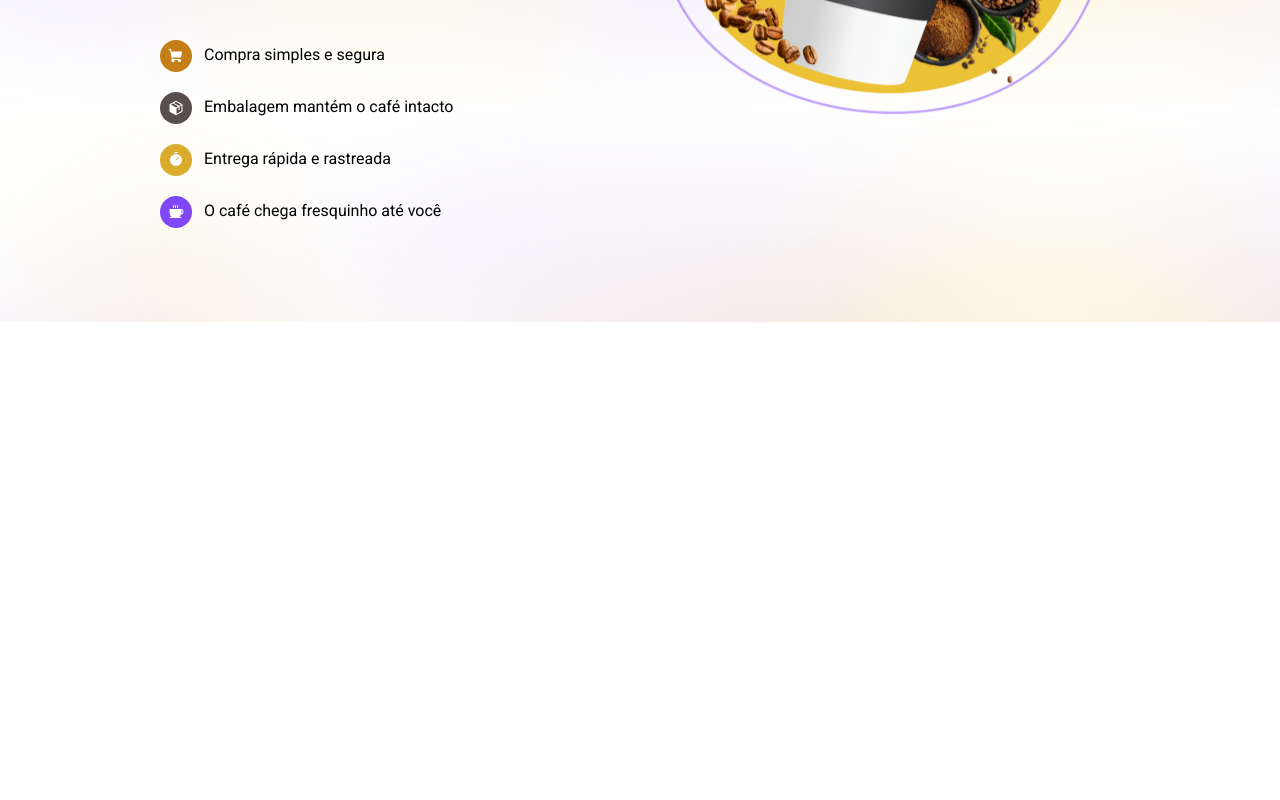
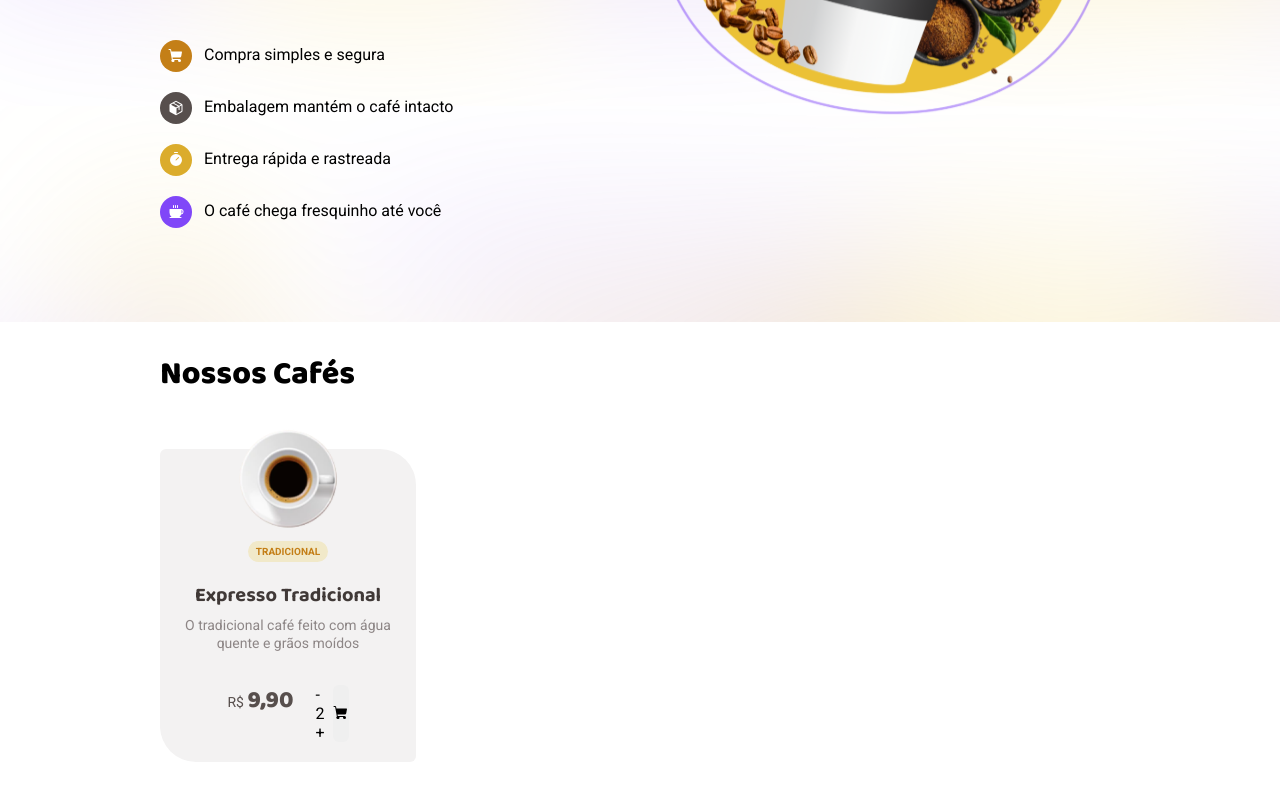
Before and after one commit to felipefss/ignite, a React (Vite) app in the folder 02-coffee-delivery/: page / in a window 1280 px wide. Shown: the part 542-1342 px from the top of the page. Before the commit the page ends 864 px from the top, so only its background shows below. Built offline with nearby package versions, Linux system fonts and the light colour scheme.

Commit message:
Start styling CoffeeList cards.

```diff
--- a/02-coffee-delivery/src/components/Button/index.tsx
+++ b/02-coffee-delivery/src/components/Button/index.tsx
@@ -12,7 +12,7 @@ const buttonsMap = {
   icon: Styled.IconButton,
   small: '',
   cart: Styled.CartButton,
-  location: ''
+  location: Styled.LocationButton
 };
 
 export function Button({ children, variant = 'button', cartAmount }: ButtonProps) {
--- a/02-coffee-delivery/src/components/Button/styles.ts
+++ b/02-coffee-delivery/src/components/Button/styles.ts
@@ -15,7 +15,7 @@ const BaseButton = styled.button<CartButtonProps>`
   cursor: pointer;
 `;
 
-export const IconButton = styled(BaseButton)`
+export const LocationButton = styled(BaseButton)`
   padding: 0.75rem;
   gap: 0.25rem;
 
@@ -61,3 +61,5 @@ export const CartButton = styled(BaseButton)`
     border-radius: 1000px;
   }
 `;
+
+export const IconButton = styled(BaseButton)``;
--- /dev/null
+++ b/02-coffee-delivery/src/pages/Main/components/Card/index.tsx
@@ -0,0 +1,33 @@
+import * as Styled from './styles';
+
+import Expresso from '../../../../assets/Expresso.svg';
+import { Button } from '../../../../components/Button';
+import { ShoppingCart } from 'phosphor-react';
+
+export function Card() {
+  return (
+    <Styled.CardContainer>
+      <Styled.Image src={Expresso} alt="Xícara de café vista de cima" />
+      <Styled.Tag>Tradicional</Styled.Tag>
+
+      <Styled.Name>Expresso Tradicional</Styled.Name>
+      <Styled.Description>O tradicional café feito com água quente e grãos moídos</Styled.Description>
+
+      <Styled.Footer>
+        <Styled.Price>R$ <span>9,90</span></Styled.Price>
+
+        <Styled.Purchase>
+          <div>
+            <div>-</div>
+            {/* <input type="number" /> */}
+            2
+            <div>+</div>
+          </div>
+          <Button variant='icon'>
+            <ShoppingCart weight='fill' />
+          </Button>
+        </Styled.Purchase>
+      </Styled.Footer>
+    </Styled.CardContainer>
+  );
+}
--- /dev/null
+++ b/02-coffee-delivery/src/pages/Main/components/Card/styles.ts
@@ -0,0 +1,71 @@
+import styled from "styled-components";
+
+export const CardContainer = styled.div`
+  display: flex;
+  flex-direction: column;
+  justify-content: center;
+  align-items: center;
+  max-width: 16rem;
+
+  background-color: ${props => props.theme.card};
+  border-radius: 0.375rem 2.25rem;
+`;
+
+export const Image = styled.img`
+  max-width: 7.5rem;
+  margin-top: -1.25rem;
+  margin-bottom: 0.75rem;
+`;
+
+export const Tag = styled.span`
+  background-color: ${props => props.theme["yellow-light"]};
+  color: ${props => props.theme["yellow-dark"]};
+  padding: 0.25rem 0.5rem;
+  border-radius: 100px;
+  margin-bottom: 1.25rem;
+
+  font-size: 0.625rem;
+  font-weight: 700;
+  line-height: 1.3;
+  text-transform: uppercase;
+`;
+
+export const Name = styled.h3`
+  font-family: 'Baloo 2', sans-serif;
+  font-size: 1.25rem;
+  font-weight: 700;
+  line-height: 1.3;
+  color: ${props => props.theme.subtitle};
+`;
+
+export const Description = styled.p`
+  font-size: 0.875rem;
+  line-height: 1.3;
+  color: ${props => props.theme.label};
+  margin: 0.5rem 1.25rem 2rem;
+  text-align: center;
+`;
+
+export const Footer = styled.div`
+  display: flex;
+  justify-content: space-between;
+  gap: 1.375rem;
+  margin-bottom: 1.25rem;
+`;
+
+export const Price = styled.div`
+  font-size: 0.875rem;
+  line-height: 1.3;
+  color: ${props => props.theme.text};
+
+  span {
+    font-family: 'Baloo 2', sans-serif;
+    font-size: 1.5rem;
+    font-weight: 800;
+  }
+`;
+
+export const Purchase = styled.div`
+  display: flex;
+  gap: 0.5rem;
+`;
--- /dev/null
+++ b/02-coffee-delivery/src/pages/Main/components/CoffeeList/index.tsx
@@ -0,0 +1,15 @@
+import { Card } from "../Card";
+
+import * as Styled from "./styles";
+
+export function CoffeeList() {
+  return (
+    <Styled.ListContainer>
+      <Styled.Title>Nossos Cafés</Styled.Title>
+
+      <Styled.Cards>
+        <Card />
+      </Styled.Cards>
+    </Styled.ListContainer>
+  );
+}
--- /dev/null
+++ b/02-coffee-delivery/src/pages/Main/components/CoffeeList/styles.ts
@@ -0,0 +1,17 @@
+import styled from "styled-components";
+
+export const ListContainer = styled.section`
+  padding: 2rem 10rem 10rem;
+`;
+
+export const Title = styled.h2`
+  font-family: 'Baloo 2', sans-serif;
+  font-size: 2rem;
+  font-weight: 800;
+  line-height: 1.3;
+  margin-bottom: 3.375rem;
+`;
+
+export const Cards = styled.div`
+  display: flex;
+`;
--- a/02-coffee-delivery/src/pages/Main/components/Intro/styles.ts
+++ b/02-coffee-delivery/src/pages/Main/components/Intro/styles.ts
@@ -61,5 +61,3 @@ export const Icon = styled.div<IconProps>`
   height: 2rem;
   padding: 0.5rem;
 `;
-
-export const ImageContainer = styled.img``;
--- a/02-coffee-delivery/src/pages/Main/index.tsx
+++ b/02-coffee-delivery/src/pages/Main/index.tsx
@@ -1,9 +1,11 @@
+import { CoffeeList } from "./components/CoffeeList";
 import { Intro } from "./components/Intro";
 
 export function Main() {
   return (
     <div>
       <Intro />
+      <CoffeeList />
     </div>
   );
 }
```
